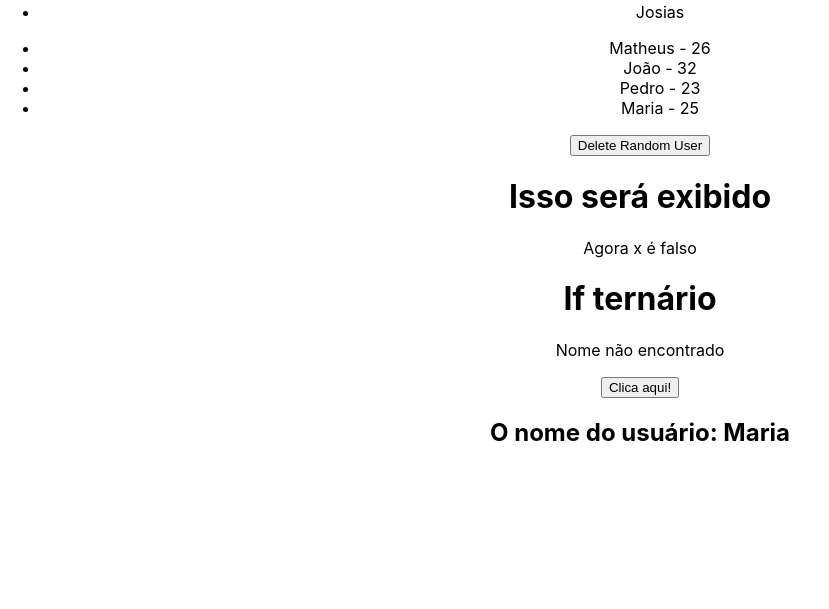
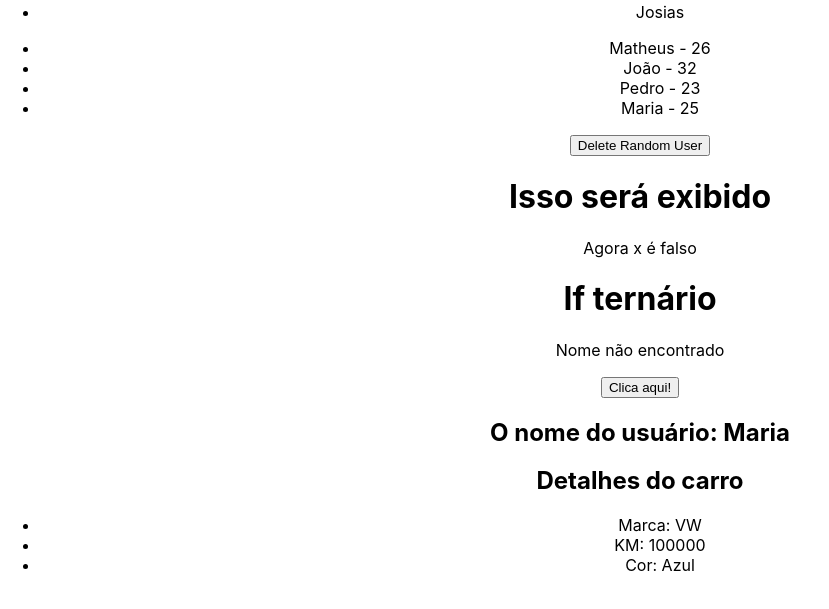
Before and after one commit to matheustsnts/curso-react, a React (Create React App) app in the folder aula03/desafio-01-producao/: page / in a window 1280 px wide. Shown: the part 1041-1650 px from the top of the page, without its empty margins (0-829 px from the left). Built offline with nearby package versions, Linux system fonts and the light colour scheme.

Commit message:
feat: destructing props (desestruturando props).

```diff
--- a/aula03/desafio-01-producao/src/App.js
+++ b/aula03/desafio-01-producao/src/App.js
@@ -7,6 +7,7 @@
 import ConditionalRender from './components/ConditionalRender';
 import ShowUserName from './components/ShowUserName';
 import { useState } from 'react';
+import CarDetails from './components/CarDetails';
 
 function App() {
   const name = "Joaquim";
@@ -25,7 +26,10 @@
         <ManageData />
         <ListRender />
         <ConditionalRender />
+        {/* props */}
         <ShowUserName name={userName} />
+        {/* destructing */}
+        <CarDetails brand="VW" km={100000} color="Azul" />
       </div>
     </div>
   );
--- /dev/null
+++ b/aula03/desafio-01-producao/src/components/CarDetails.js
@@ -0,0 +1,16 @@
+const CarDetails = ({brand, km, color}) => {
+  return (
+    <div>
+       <h2>Detalhes do carro</h2>
+       <ul>
+          <li>Marca: {brand}</li>
+          <li>KM: {km}</li>
+          <li>Cor: {color}</li>
+       </ul>
+    </div>
+
+  )
+}
+
+
+export default CarDetails
```
